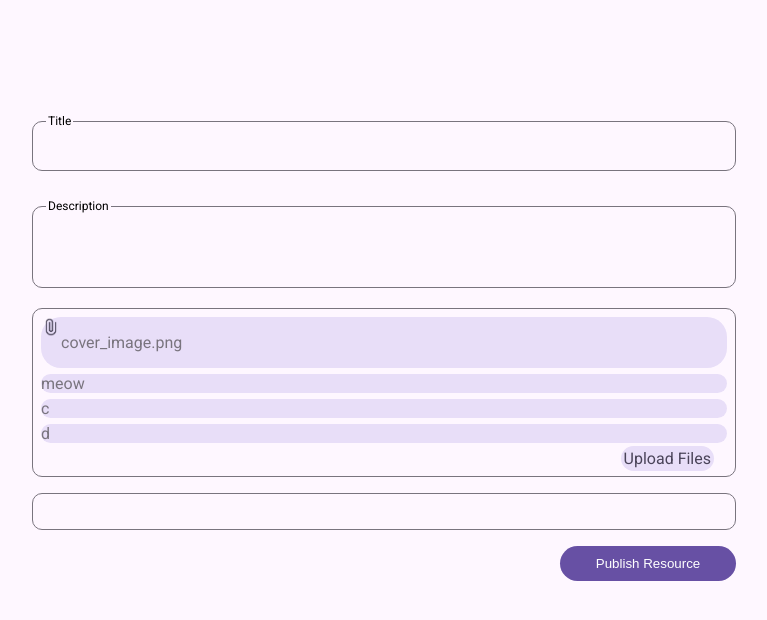
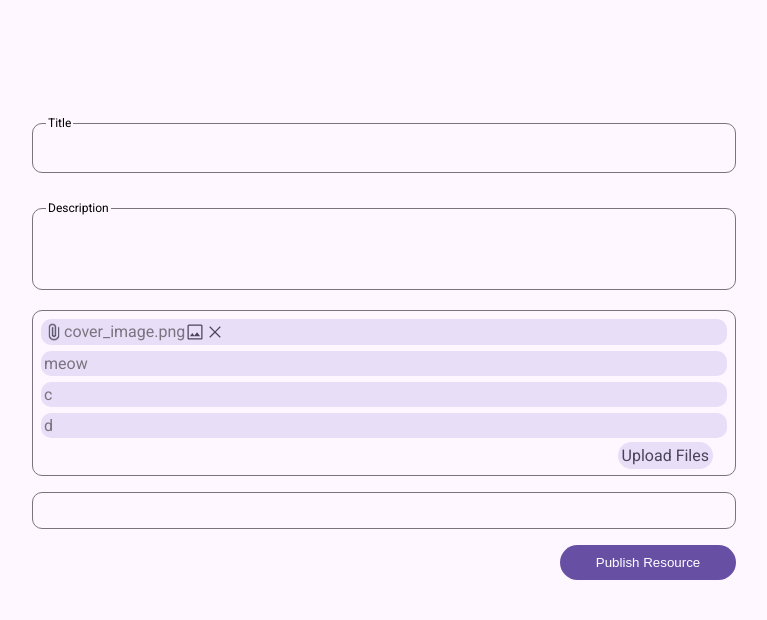
Before and after one commit to 8-bit-confusion/cs4640-project, a PHP site: page /create.html in a window 1280 px wide. Shown: the part 85-705 px from the top of the page, without its empty margins (256-1023 px from the left). Run offline with PHP 8.4, Linux system fonts and the light colour scheme.

Commit message:
added more icons for file upload graphics

```diff
--- a/create.html
+++ b/create.html
@@ -30,7 +30,9 @@
                     <div class="file-container">
                         <div class="styled-file">
                             <img style="height:20px;justify-self:left;" src="styles/attach-file-icon.png">
-                            <p style="justify-content: center;">cover_image.png</p>
+                            cover_image.png
+                            <img style="height:20px;justify-self:left;" src="styles/picture-icon.svg">
+                            <img style="height:20px;justify-self:left;" src="styles/close-icon.svg">
 
                         </div>
                         <div class="styled-file">meow</div>
--- a/styles/main.css
+++ b/styles/main.css
@@ -236,7 +236,8 @@ input[type="file"] {
 }
 
 .custom-file-upload {
-    padding: 3px;
+    margin: 1px;
+    padding: 4px;
     justify-self: right;
     border-radius: 25px;
     color: #4A4459;
@@ -259,12 +260,14 @@ input[type="file"] {
 }
 
 .styled-file {
+    max-height: 25px;
     display: flex;
     flex-direction: row;
     background-color: var(--secondary-surface);
     color:#79747e;
     width: -webkit-fill-available;
-    border-radius: 20px;
+    border-radius: 10px;
     border: none;
+    padding: 3px;
     margin: 3px;
 }
```
Also changed, not shown: styles/close-icon.svg (added), styles/picture-icon.svg (added).
